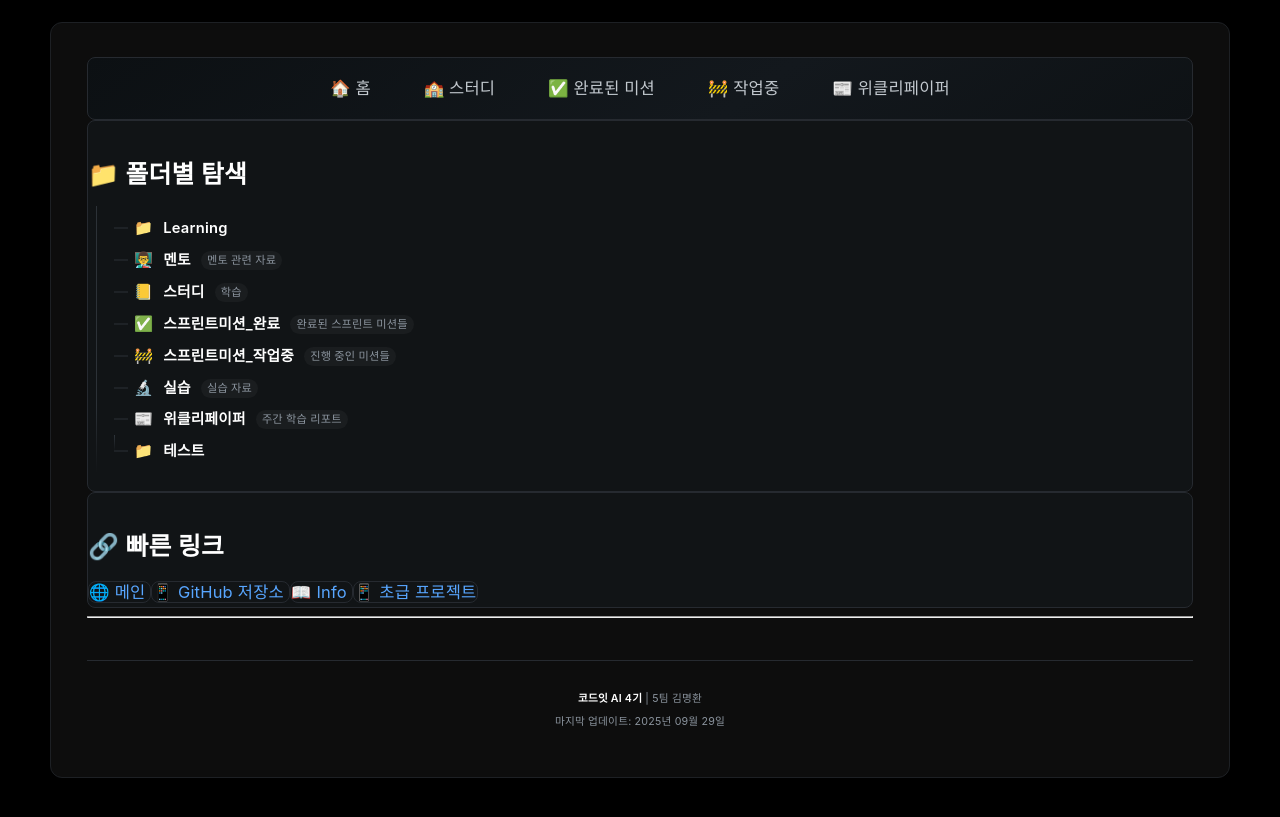
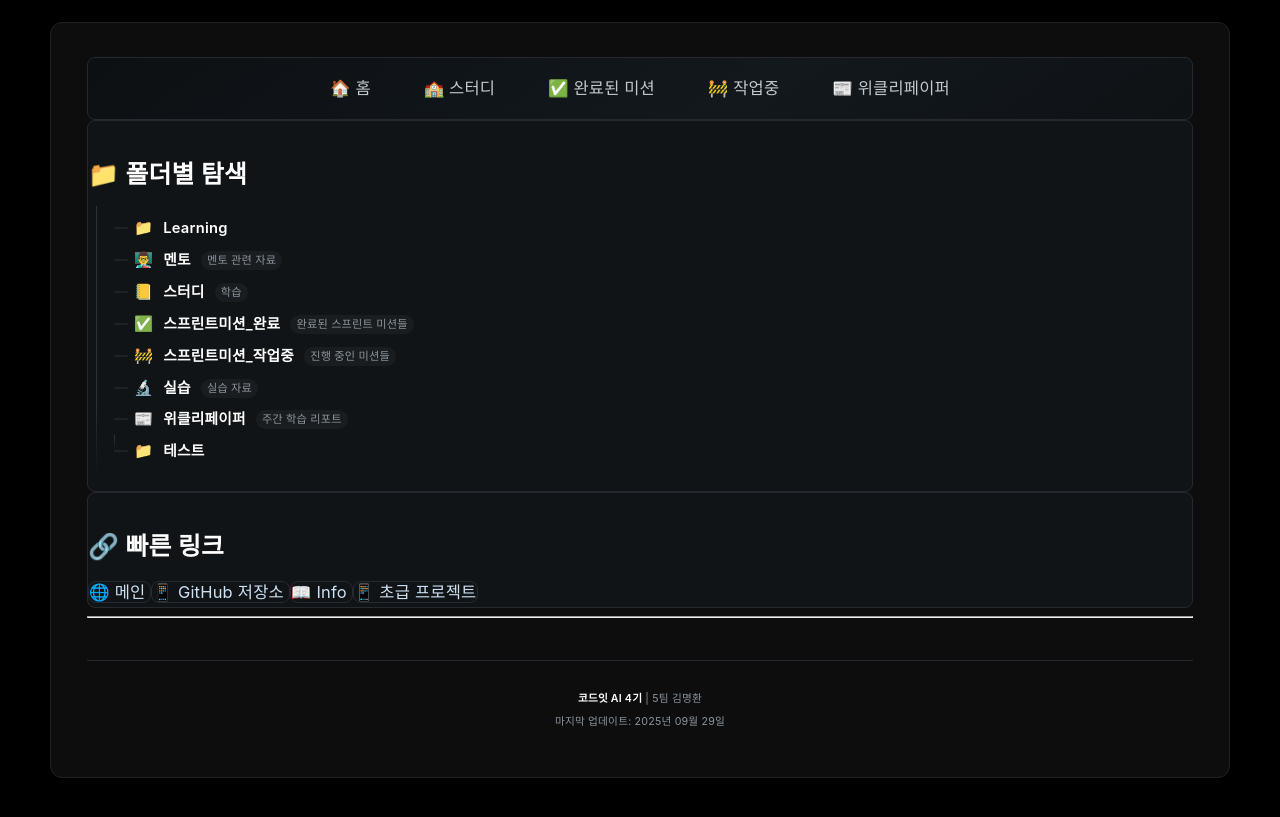
Before and after one commit to c0z0c/sprint_mission, a Jekyll site: the page built from index.md, in a window 1280 px wide. Shown: the top 817 px of the page. Built offline with Jekyll 4.4.1, drawn with Linux system fonts in a browser that asks for light colours.

Commit message:
스프린트미션 스타일 변경

```diff
--- a/_layouts/default.html
+++ b/_layouts/default.html
@@ -30,7 +30,7 @@
             --text: #f5f6f7;            /* 본문 기본 글자 */
             --text-dim: #c2c8ce;        /* 설명/부가 텍스트 */
             --text-faint: #8b949e;      /* 더 옅은 텍스트 */
-            --accent: #58a6ff;          /* 하이라이트 색 */
+            --accent: #cde1f5;          /* 하이라이트 색 */
             --accent-soft: rgba(88,166,255,0.15);
             --accent-warn: #f39c12;
             --accent-good: #3fb950;
```
